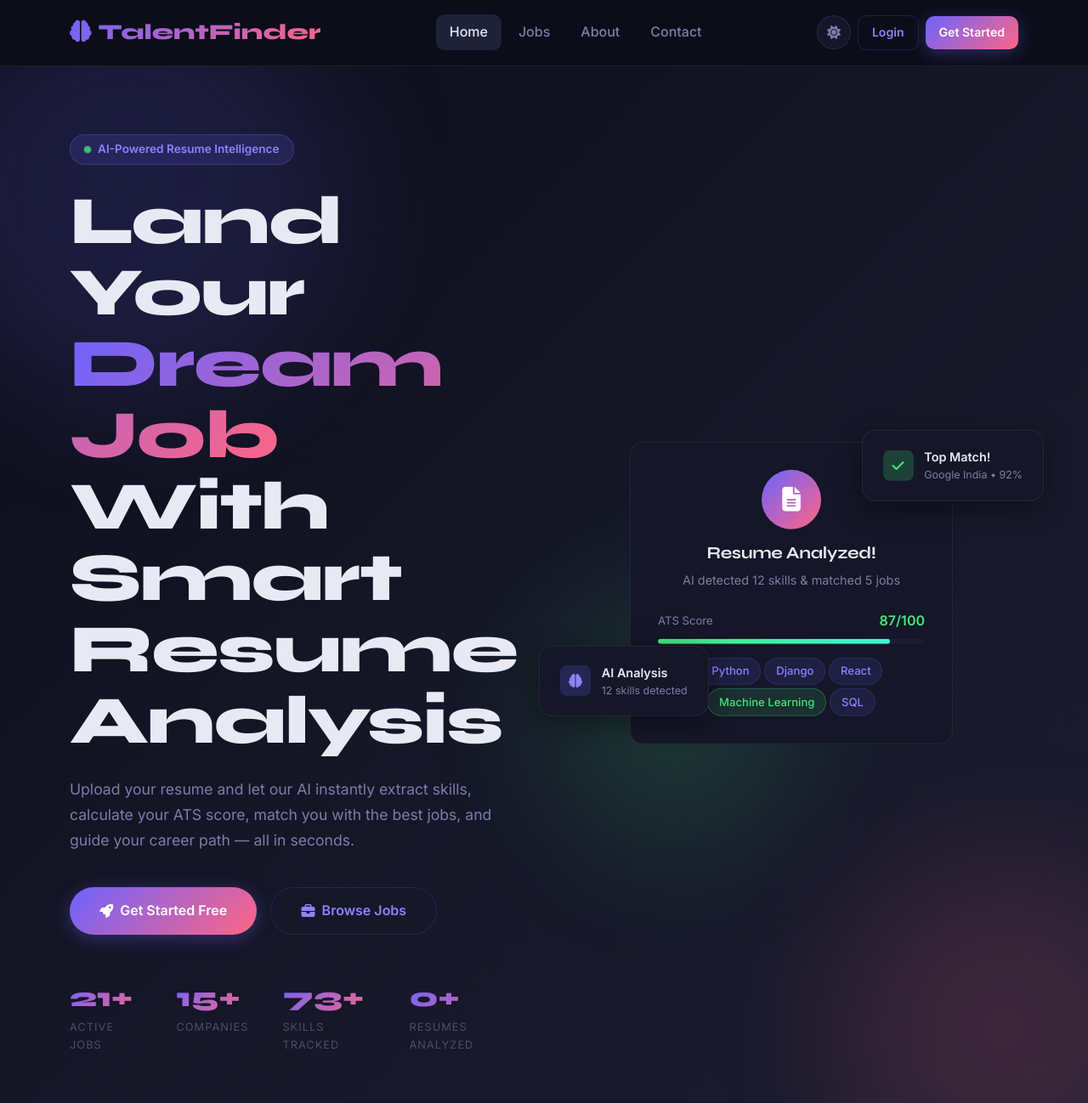
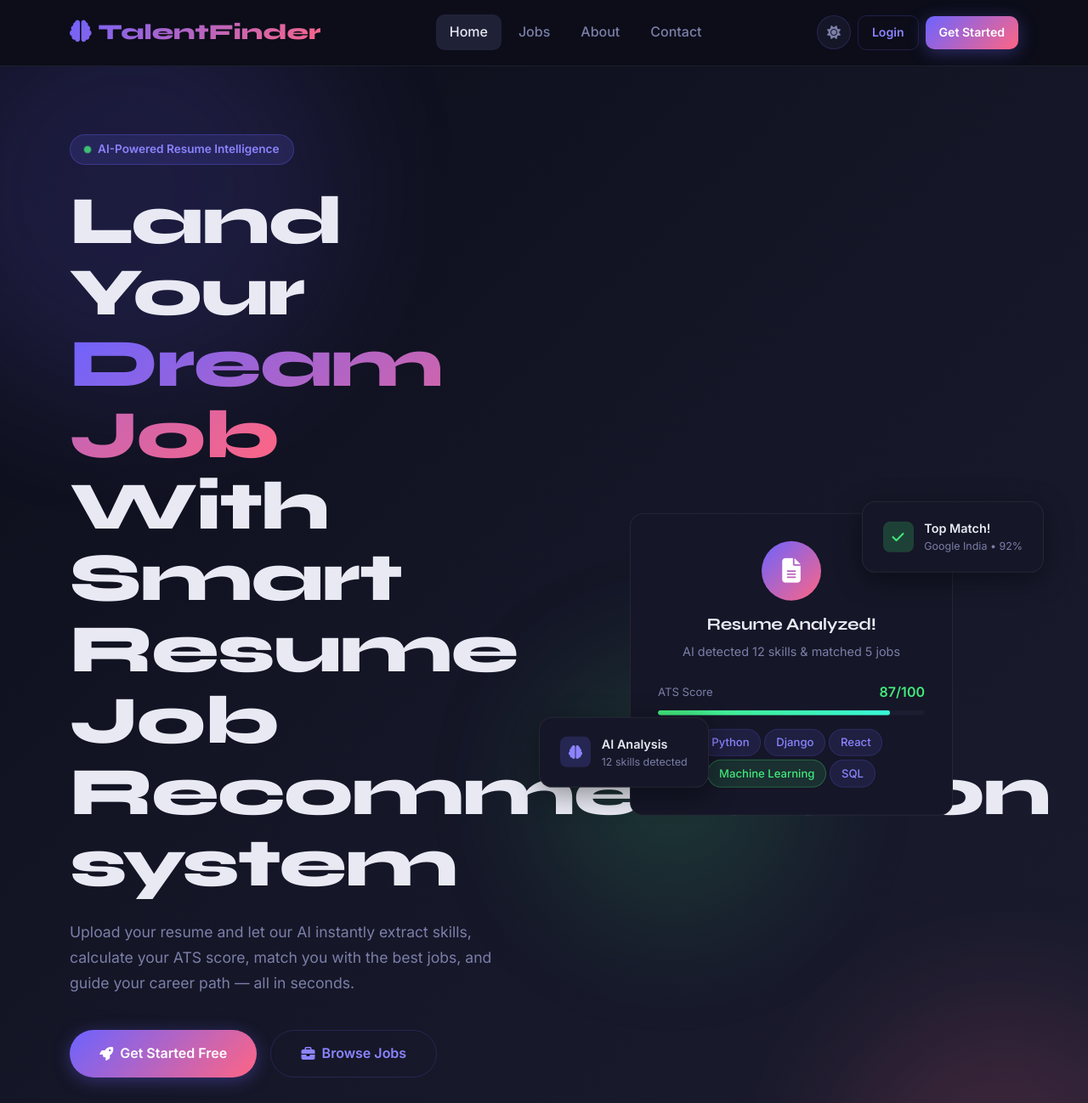
Before and after one commit to uwais9557/RAGHAV, a Django app: page / in a window 1280 px wide. Shown: the top 1298 px of the page at 85% size. Run offline with Django 4.2, Linux system fonts and the light colour scheme; data comes from the database, SQL or seed files in the repository; both versions use the stored data as it was after the commit; data that the repository does not hold is empty.

Commit message:
updated project

```diff
--- a/talentfinder/templates/talentfinder/home.html
+++ b/talentfinder/templates/talentfinder/home.html
@@ -18,7 +18,7 @@
           <span class="dot"></span> AI-Powered Resume Intelligence
         </div>
         <h1 class="hero-title">
-          Land Your <span class="text-gradient">Dream Job</span><br>With Smart Resume Analysis
+          Land Your <span class="text-gradient">Dream Job</span><br>With Smart Resume Job Recommendation system
         </h1>
         <p class="hero-subtitle">
           Upload your resume and let our AI instantly extract skills, calculate your ATS score,
```
Also changed, not shown: db.sqlite3.
